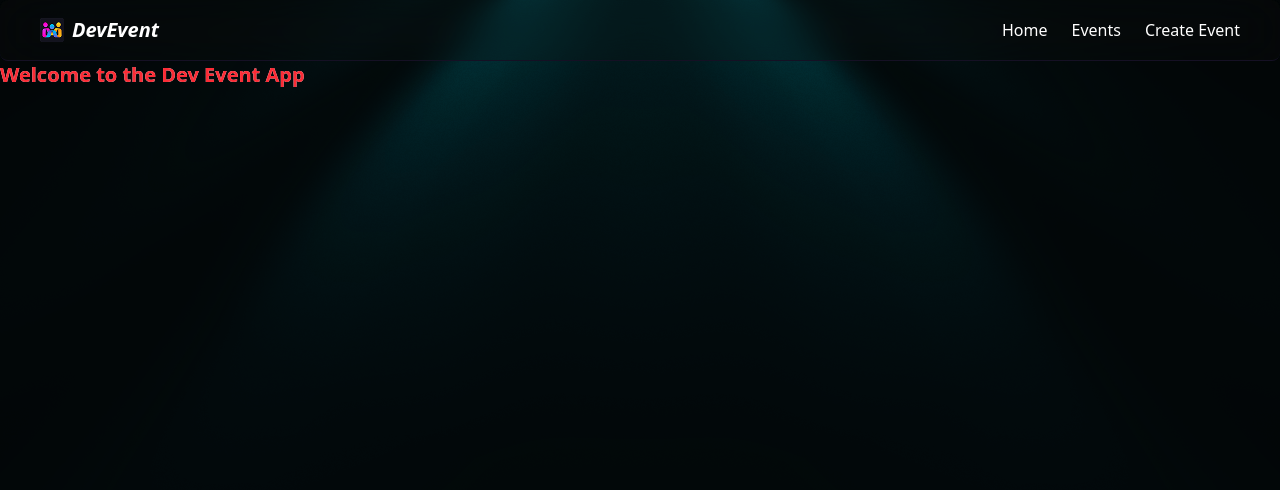
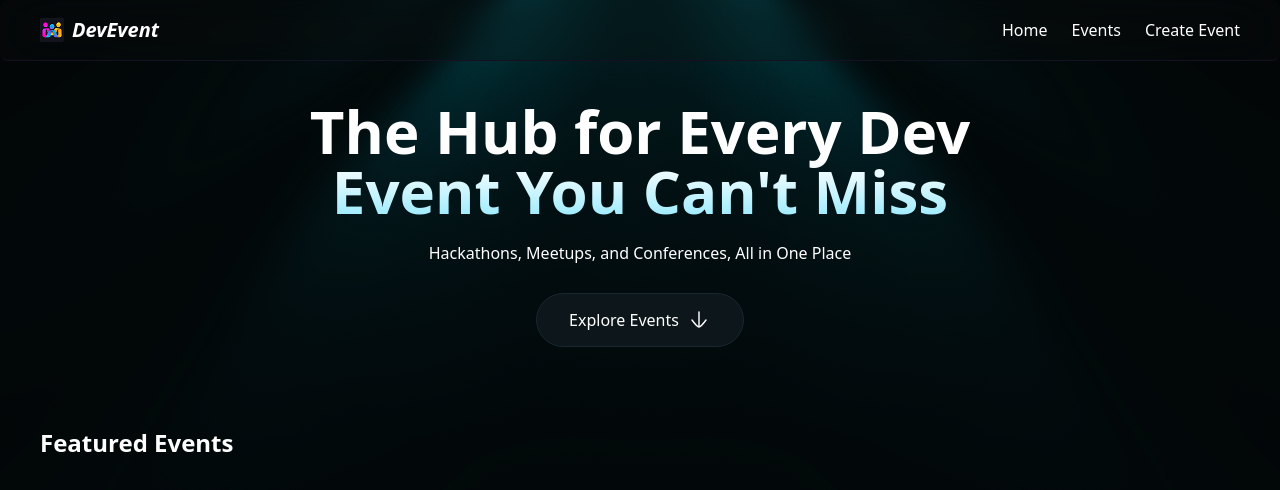
Before and after one commit to muddasirmd/dev-event-app-nuxt-js, a Nuxt app: page / in a window 1280 px wide. Shown: the top 490 px of the page. Built offline with nearby package versions, Linux system fonts and the light colour scheme.

Commit message:
Added Explore Btn Component and ClientOnly directive for LightRays.

```diff
--- /dev/null
+++ b/app/components/ExploreBtn.vue
@@ -0,0 +1,12 @@
+<template>
+    <button type="button" id="explore-btn" class="mt-7 mx-auto" @click="() => console.log('Explore Btn')">
+        <a href="#events">
+            Explore Events
+            <NuxtImg src="/icons/arrow-down.svg" alt="arrow-down" width="24" height="24" />
+        </a>
+    </button>
+</template>
+
+<script>
+
+</script>
--- a/app/components/Navbar.vue
+++ b/app/components/Navbar.vue
@@ -5,6 +5,7 @@
                 <NuxtImg src="/icons/logo.png" alt="logo" width="24" height="24" />
 
                 <p>DevEvent</p>
+
             </NuxtLink>
 
             <ul>
--- a/app/layouts/default.vue
+++ b/app/layouts/default.vue
@@ -1,9 +1,10 @@
 <template>
   <div>
-    <!-- Example: Navbar -->
+
     <Navbar />
 
     <div class="absolute inset-0 top-0 z-[-1] min-h-screen">
+      <ClientOnly>
         <LightRays
           rays-origin="top-center"
           rays-color="#00ffff"
@@ -16,10 +17,14 @@
           :distortion="0.05"
           class-name="custom-rays"
         />
+      </ClientOnly>
     </div>
 
     <!-- Page content -->
+    <main>
       <NuxtPage />
+    </main>
+
 
   </div>
 </template>
--- a/app/pages/index.vue
+++ b/app/pages/index.vue
@@ -1,7 +1,18 @@
 <template>
-  <div>
-    <h1 class="text-xl text-red-500">Welcome to the Dev Event App</h1>
-  </div>
+  <section>
+    <h1 class="text-center">The Hub for Every Dev <br /> Event You Can't Miss</h1>
+    <p class="text-center mt-5">Hackathons, Meetups, and Conferences, All in One Place</p>
+
+    <ExploreBtn />
+
+    <div class="mt-20 space-y-7">
+      <h3>Featured Events</h3>
+
+      <ul class="events">
+
+      </ul>
+    </div>
+  </section>
 </template>
 
 <script setup>
```
Lines whose indentation alone changed are shown as unchanged.
